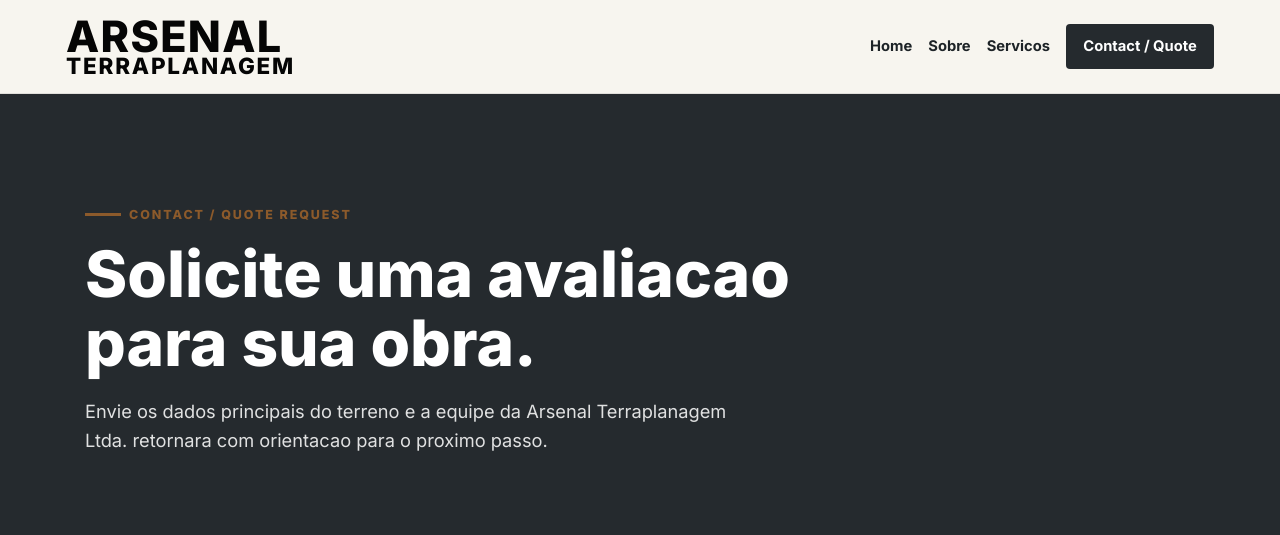
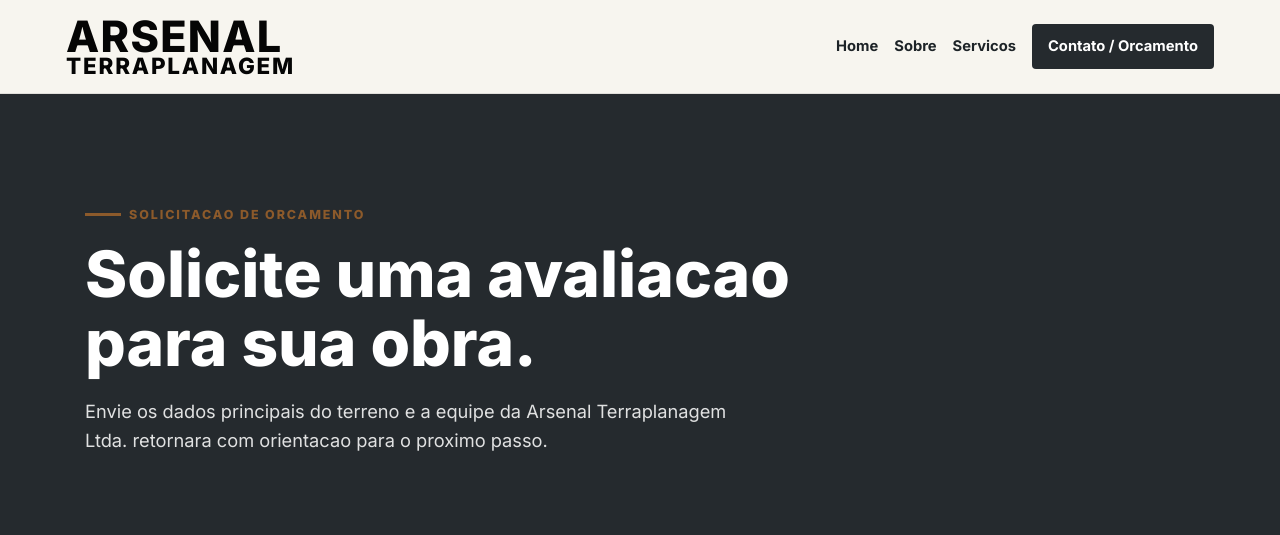
Before and after one commit to gallegodev/Arsenal-Terraplanagem-Ltda, a Django app: template home/templates/home/contact.html in a window 1280 px wide. Shown: the top 535 px of the page. Run offline with Django 3.2, Linux system fonts and the light colour scheme; the template is opened without the code that fills it, so the values that code supplies are empty; some libraries are stand-ins or nearby versions.

Commit message:
Translate contact quote labels
Co-authored-by: Codex <noreply@openai.com>

```diff
--- a/home/templates/home/contact.html
+++ b/home/templates/home/contact.html
@@ -1,11 +1,11 @@
 {% extends "base.html" %}
 
-{% block extra_title %} | Contact / Quote{% endblock %}
+{% block extra_title %} | Contato / Orcamento{% endblock %}
 
 {% block content %}
 <section class="page-hero compact-hero">
   <div class="container">
-    <span class="eyebrow">Contact / Quote Request</span>
+    <span class="eyebrow">Solicitacao de Orcamento</span>
     <h1>Solicite uma avaliacao para sua obra.</h1>
     <p>Envie os dados principais do terreno e a equipe da Arsenal Terraplanagem Ltda. retornara com orientacao para o proximo passo.</p>
   </div>
--- a/templates/includes/main-nav.html
+++ b/templates/includes/main-nav.html
@@ -10,7 +10,7 @@
       <a class="nav-link" href="{% url 'services' %}">Servicos</a>
     </li>
     <li class="nav-item">
-      <a class="nav-link nav-cta" href="{% url 'contact' %}">Contact / Quote</a>
+      <a class="nav-link nav-cta" href="{% url 'contact' %}">Contato / Orcamento</a>
     </li>
   </ul>
 </div>
```
Also changed, not shown: README.md.
